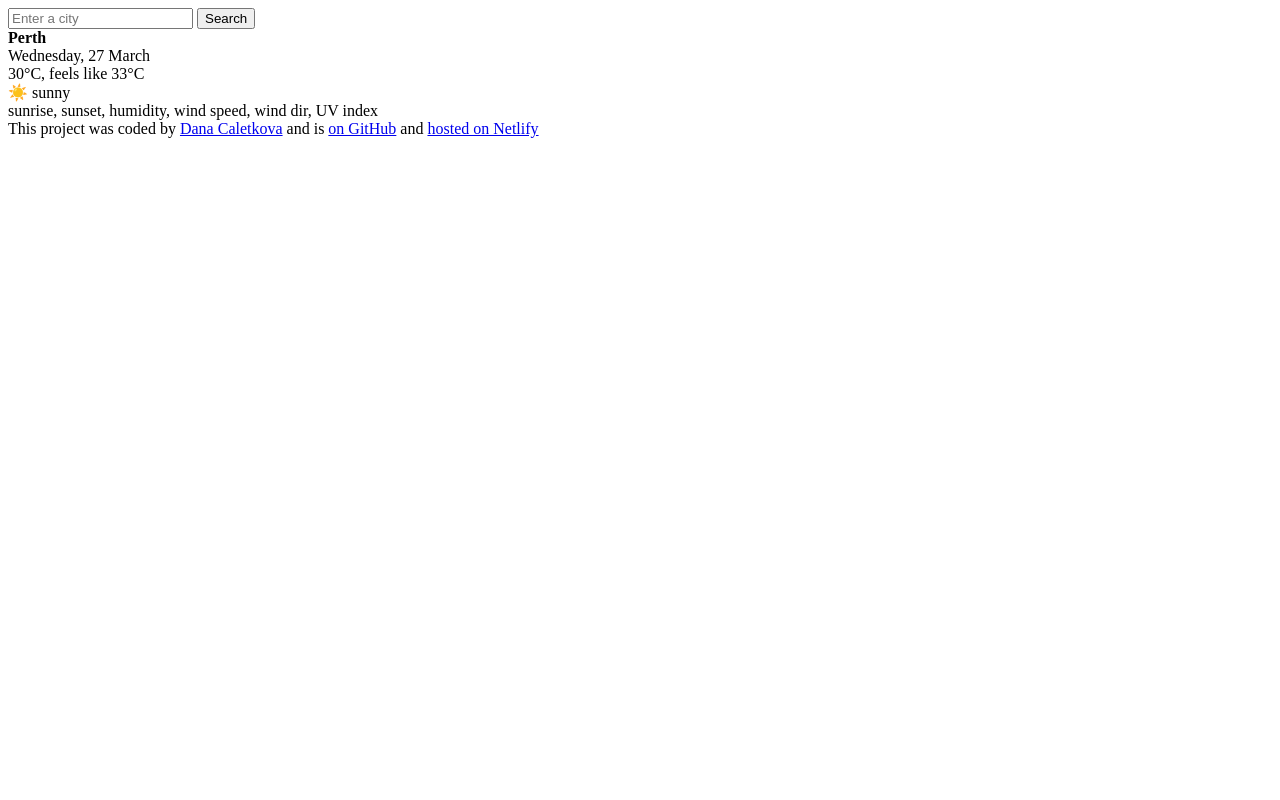
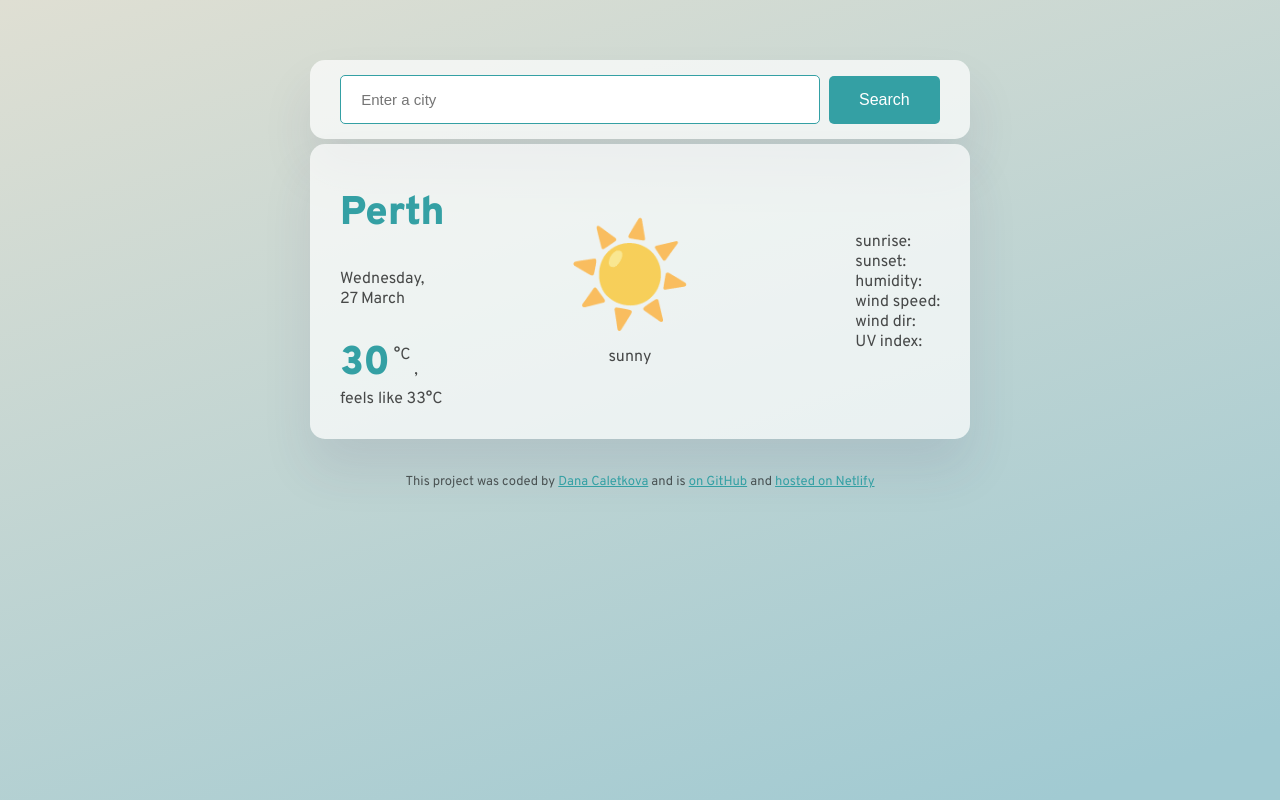
Before and after one commit to danacaletkova/weather-forecast, a plain HTML site: page index.html in a window 1280 px wide. Drawn offline with Linux system fonts and the light colour scheme.

Commit message:
Added basic CSS

```diff
--- a/index.html
+++ b/index.html
@@ -3,23 +3,54 @@
   <head>
     <meta charset="UTF-8" />
     <meta name="viewport" content="width=device-width, initial-scale=1.0" />
+    <link rel="stylesheet" href="src/style.css" />
+    <link rel="preconnect" href="https://fonts.googleapis.com" />
+    <link rel="preconnect" href="https://fonts.gstatic.com" crossorigin />
+    <link
+      href="https://fonts.googleapis.com/css2?family=Overpass:ital,wght@0,100..900;1,100..900&family=PT+Sans+Narrow:wght@400;700&family=Sen:wght@400..800&display=swap"
+      rel="stylesheet"
+    />
     <title>Weather forecast</title>
   </head>
   <body>
+    <div class="weather-forecast-application">
       <header>
-      <form>
-        <input type="search" placeholder="Enter a city" required />
-        <input type="submit" value="Search" />
+        <form class="search-form">
+          <input
+            class="search-form-input"
+            type="search"
+            placeholder="Enter a city"
+            required
+          />
+          <input class="search-form-button" type="submit" value="Search" />
         </form>
       </header>
       <main>
+        <div class="current-weather-data">
           <div>
-        <strong>Perth</strong> <br />
-        Wednesday, 27 March <br />
-        30°C, feels like 33°C
+            <div class="city">Perth</div>
+            <div class="date">Wednesday, <br />27 March</div>
+            <div class="temp">
+              <span class="temp-number">30</span>
+              <span class="temp-unit">°C</span>
+              , <br />feels like 33°C
             </div>
-      <div>☀️ sunny</div>
-      <div>sunrise, sunset, humidity, wind speed, wind dir, UV index</div>
+          </div>
+          <div class="logo">
+            <div id="logo">☀️</div>
+            sunny
+          </div>
+          <div class="details">
+            <ul>
+              <li>sunrise:</li>
+              <li>sunset:</li>
+              <li>humidity:</li>
+              <li>wind speed:</li>
+              <li>wind dir:</li>
+              <li>UV index:</li>
+            </ul>
+          </div>
+        </div>
       </main>
       <footer>
         This project was coded by
@@ -38,5 +69,6 @@
           hosted on Netlify</a
         >
       </footer>
+    </div>
   </body>
 </html>
--- /dev/null
+++ b/src/style.css
@@ -0,0 +1,109 @@
+html {
+  height: 100%;
+}
+
+body {
+  background: linear-gradient(
+    162deg,
+    rgba(223, 223, 211, 1) 0%,
+    rgba(161, 202, 210, 1) 94%
+  );
+  background-repeat: no-repeat;
+  font-family: "Overpass", sans-serif;
+}
+
+.search-form,
+.current-weather-data {
+  background-color: rgba(255, 255, 255, 0.7);
+  margin: 5px auto;
+  max-width: 600px;
+  border-radius: 15px;
+  box-shadow: 0 30px 50px rgba(65, 50, 100, 0.1);
+}
+
+.search-form {
+  margin-top: 60px;
+  padding: 15px 30px;
+  text-align: center;
+}
+
+.search-form-input {
+  background-color: #fff;
+  border: 1px solid #34a0a4;
+  border-radius: 5px;
+  width: 80%;
+  font-size: 15px;
+  padding: 15px 20px;
+}
+
+.search-form-button {
+  background: #34a0a4;
+  color: white;
+  padding: 15px 30px;
+  border: none;
+  font-size: 16px;
+  margin-left: 5px;
+  border-radius: 5px;
+}
+
+.search-form-button:hover {
+  background: #1a759f;
+}
+
+.current-weather-data {
+  color: rgba(0, 0, 0, 0.7);
+  padding: 30px;
+  display: flex;
+  justify-content: space-between;
+  text-align: left;
+  align-items: center;
+}
+
+.city {
+  color: #34a0a4;
+  font-size: 40px;
+  font-weight: 900;
+  line-height: 80px;
+}
+
+.date {
+  padding: 15px 0;
+}
+
+.temp {
+  padding-top: 15px;
+}
+
+.temp-number {
+  color: #34a0a4;
+  font-size: 40px;
+  font-weight: 900;
+}
+
+.temp-unit {
+  position: relative;
+  top: -15px;
+}
+
+.logo {
+  text-align: center;
+}
+
+#logo {
+  font-size: 100px;
+}
+
+.details ul {
+  list-style: none;
+}
+
+footer {
+  text-align: center;
+  padding: 30px;
+  font-size: small;
+  color: rgba(0, 0, 0, 0.6);
+}
+
+footer a {
+  color: #34a0a4;
+}
```
Lines whose indentation alone changed are shown as unchanged.
